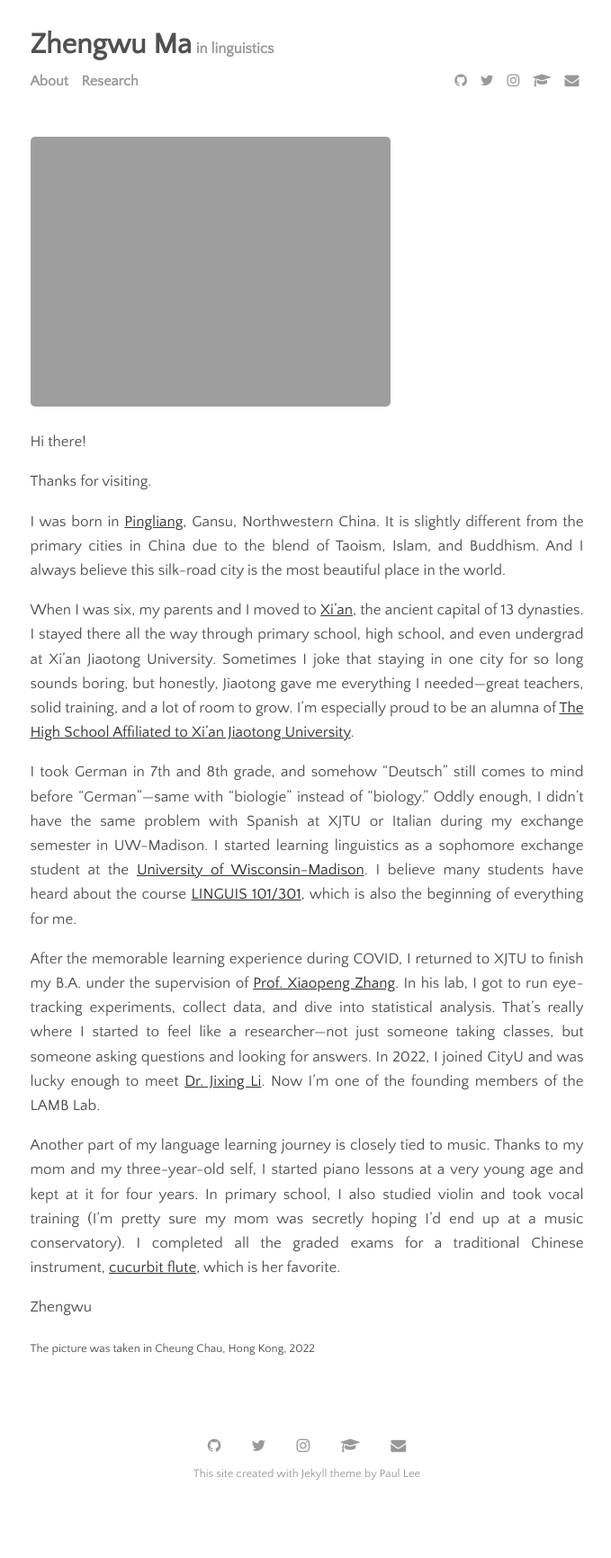
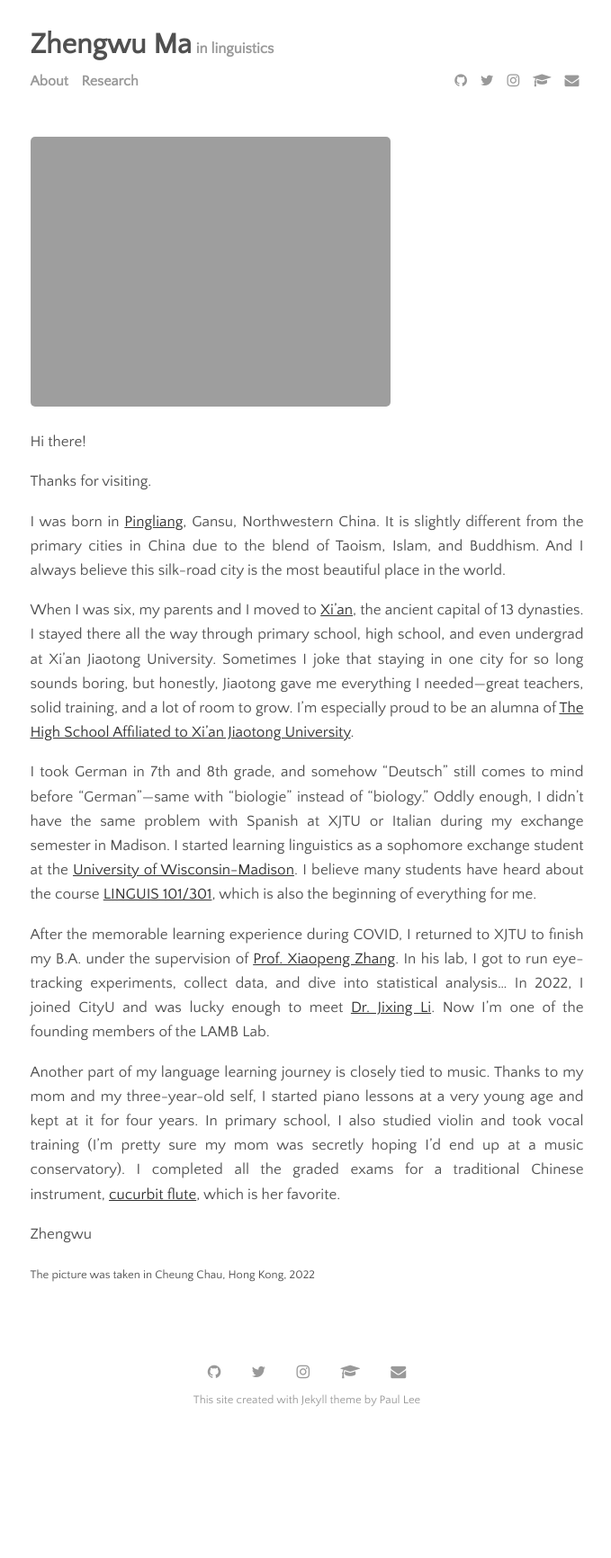
Before and after one commit to zhengwuma/zhengwuma.github.io, a Jekyll site: the page built from menu/learning.md, in a window 1280 px wide. Shown: the whole page at 90% size, without its empty margins (299-978 px from the left). Built offline with Jekyll 4.4.1, drawn with Linux system fonts in a browser that asks for light colours; after the commit the page ends 1651 px from its top, so only the background shows below that.

Commit message:
Update learning.md

```diff
--- a/menu/learning.md
+++ b/menu/learning.md
@@ -13,9 +13,9 @@ I was born in [Pingliang](https://www.trip.com/travel-guide/destination/pinglian
 
 When I was six, my parents and I moved to [Xi'an](https://en.wikipedia.org/wiki/Xi%27an), the ancient capital of 13 dynasties. I stayed there all the way through primary school, high school, and even undergrad at Xi’an Jiaotong University. Sometimes I joke that staying in one city for so long sounds boring, but honestly, Jiaotong gave me everything I needed—great teachers, solid training, and a lot of room to grow. I’m especially proud to be an alumna of [The High School Affiliated to Xi'an Jiaotong University](http://www.xajdfz.com.cn/).
 
-I took German in 7th and 8th grade, and somehow "Deutsch" still comes to mind before "German"—same with "biologie" instead of "biology." Oddly enough, I didn’t have the same problem with Spanish at XJTU or Italian during my exchange semester in UW-Madison. I started learning linguistics as a sophomore exchange student at the [University of Wisconsin-Madison](https://www.wisc.edu/). I believe many students have heard about the course [LINGUIS 101/301](https://guide.wisc.edu/courses/linguis/), which is also the beginning of everything for me.
+I took German in 7th and 8th grade, and somehow "Deutsch" still comes to mind before "German"—same with "biologie" instead of "biology." Oddly enough, I didn’t have the same problem with Spanish at XJTU or Italian during my exchange semester in Madison. I started learning linguistics as a sophomore exchange student at the [University of Wisconsin-Madison](https://www.wisc.edu/). I believe many students have heard about the course [LINGUIS 101/301](https://guide.wisc.edu/courses/linguis/), which is also the beginning of everything for me.
 
-After the memorable learning experience during COVID, I returned to XJTU to finish my B.A. under the supervision of [Prof. Xiaopeng Zhang](http://gr.xjtu.edu.cn/en/web/zhangxp). In his lab, I got to run eye-tracking experiments, collect data, and dive into statistical analysis. That’s really where I started to feel like a researcher—not just someone taking classes, but someone asking questions and looking for answers. In 2022, I joined CityU and was lucky enough to meet [Dr. Jixing Li](https://jixing-li.github.io/). Now I’m one of the founding members of the LAMB Lab.
+After the memorable learning experience during COVID, I returned to XJTU to finish my B.A. under the supervision of [Prof. Xiaopeng Zhang](http://gr.xjtu.edu.cn/en/web/zhangxp). In his lab, I got to run eye-tracking experiments, collect data, and dive into statistical analysis... In 2022, I joined CityU and was lucky enough to meet [Dr. Jixing Li](https://jixing-li.github.io/). Now I’m one of the founding members of the LAMB Lab.
 
 Another part of my language learning journey is closely tied to music. Thanks to my mom and my three-year-old self, I started piano lessons at a very young age and kept at it for four years.  In primary school, I also studied violin and took vocal training (I’m pretty sure my mom was secretly hoping I’d end up at a music conservatory). I completed all the graded exams for a traditional Chinese instrument, [cucurbit flute](https://www.youtube.com/watch?v=QUvh4xTID5s), which is her favorite.
 
```
